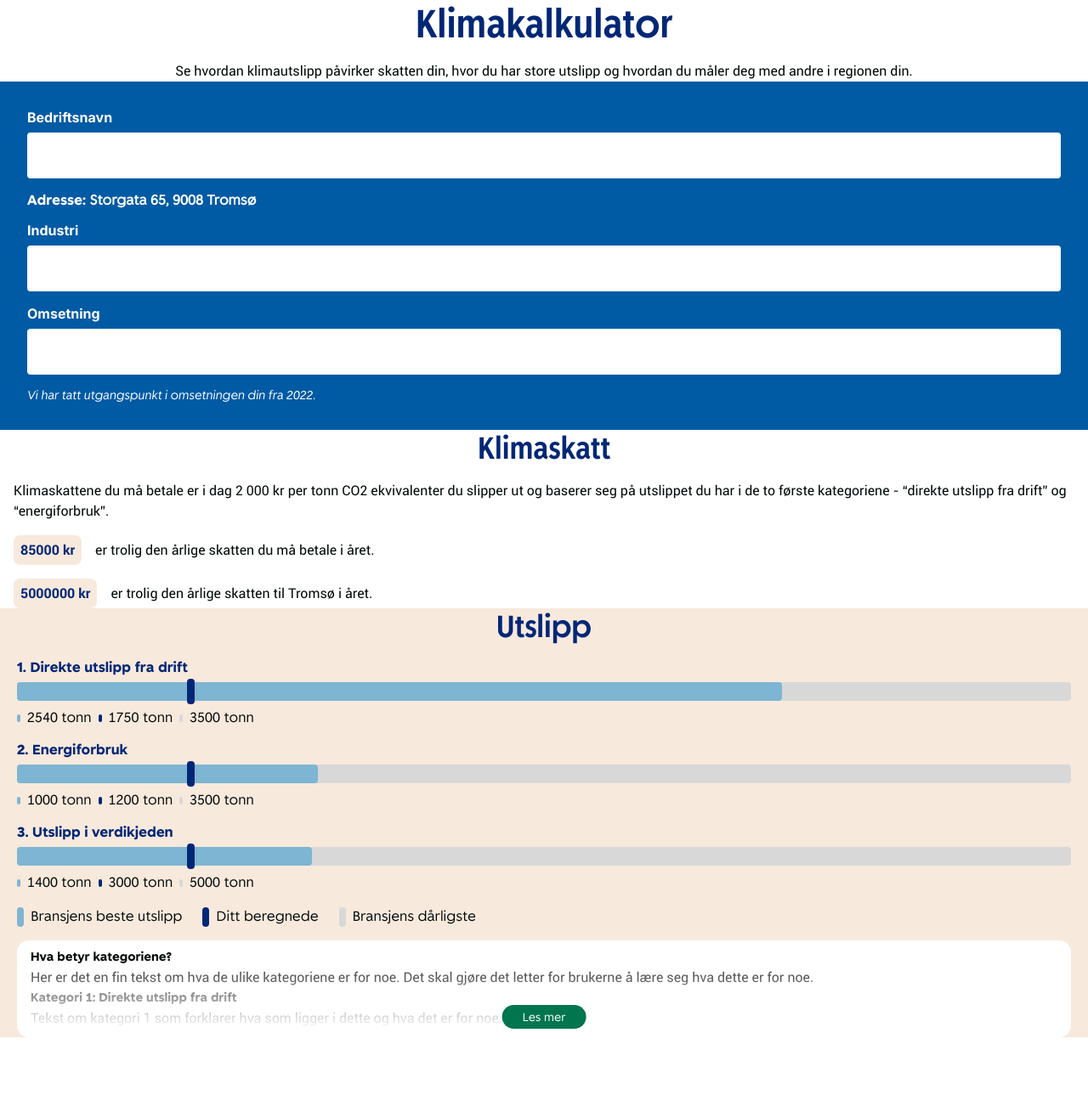
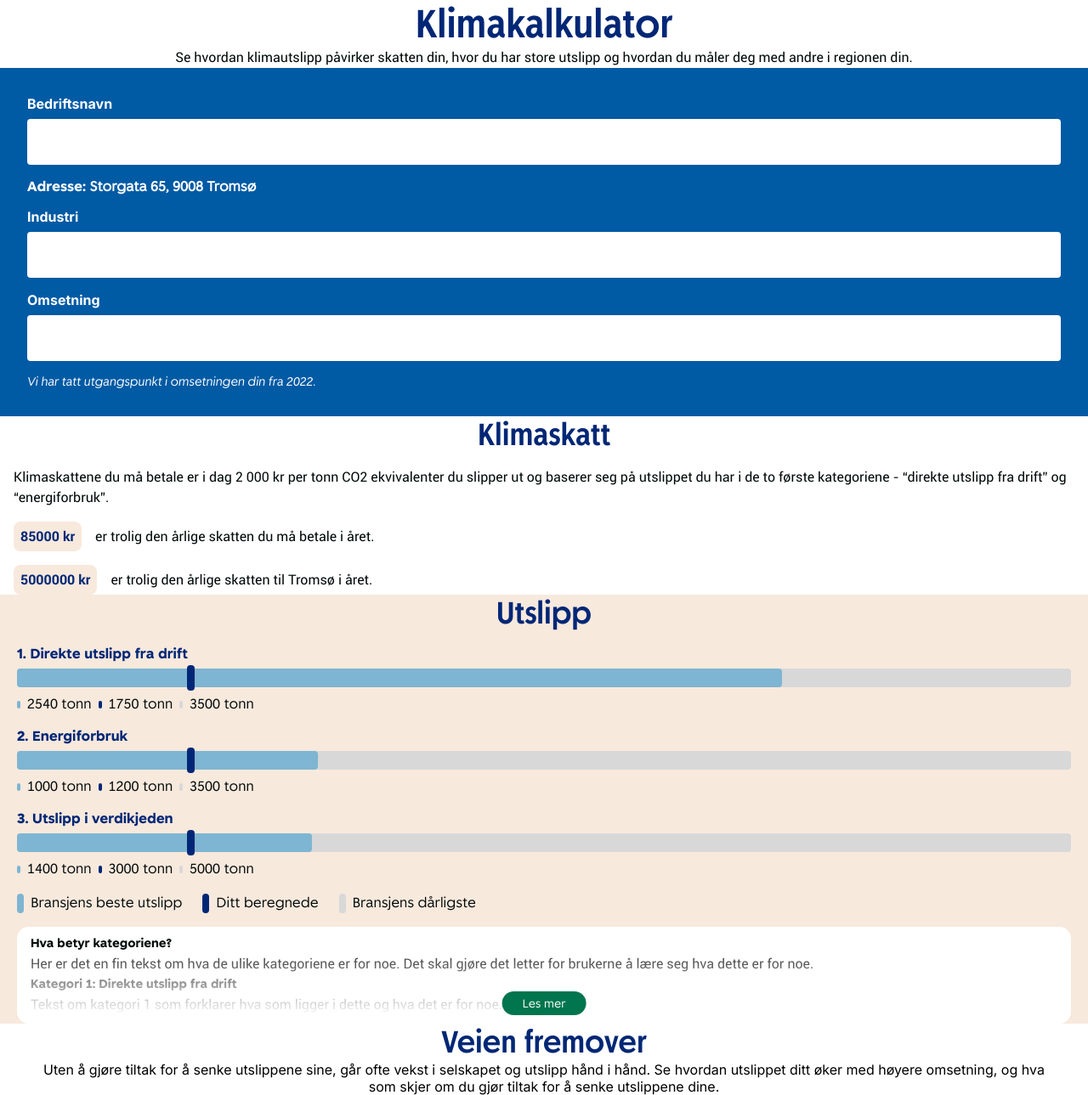
Before and after one commit to TrymVei/Samfunnsloftet, a Next.js app: page / in a window 1280 px wide. Shown: the whole page at 85% size. Before the commit the page ends 1221 px from the top, so only its background shows below. Built offline with nearby package versions, Linux system fonts and the light colour scheme.

Commit message:
feat: center text component with new section

```diff
--- /dev/null
+++ b/src/app/components/centerText/CenterText.module.css
@@ -0,0 +1,5 @@
+.centerText {
+  text-align: center;
+  padding-left: 3rem;
+  padding-right: 3rem;
+}
--- /dev/null
+++ b/src/app/components/centerText/CenterText.tsx
@@ -0,0 +1,10 @@
+import React from "react";
+import style from "./CenterText.module.css";
+
+type CenterTextProps = {
+  children: React.ReactNode;
+};
+
+export default function CenterText({ children }: CenterTextProps) {
+  return <div className={style.centerText}>{children}</div>;
+}
--- a/src/app/components/hero/Hero.module.css
+++ b/src/app/components/hero/Hero.module.css
@@ -2,9 +2,4 @@
   display: flex;
   flex-direction: column;
   gap: 1rem;
-
-  text-align: center;
-
-  padding-left: 3rem;
-  padding-right: 3rem;
 }
--- a/src/app/components/hero/Hero.tsx
+++ b/src/app/components/hero/Hero.tsx
@@ -1,14 +1,14 @@
 import React from "react";
-import style from "./Hero.module.css";
+import CenterText from "../centerText/CenterText";
 
 export default function Hero() {
   return (
-    <div className={style.hero}>
+    <CenterText>
       <h1>Klimakalkulator</h1>
       <p>
         Se hvordan klimautslipp påvirker skatten din, hvor du har store utslipp
         og hvordan du måler deg med andre i regionen din.
       </p>
-    </div>
+    </CenterText>
   );
 }
--- a/src/app/page.tsx
+++ b/src/app/page.tsx
@@ -1,7 +1,8 @@
-import ClimateTax from "./components/climateTax/ClimateTax";
-import Emissions from "./components/emissions/Emissions";
-import CompanyInfoForm from "./components/forms/CompanyInfoForm";
-import Hero from "./components/hero/Hero";
+import CenterText from './components/centerText/CenterText';
+import ClimateTax from './components/climateTax/ClimateTax';
+import Emissions from './components/emissions/Emissions';
+import CompanyInfoForm from './components/forms/CompanyInfoForm';
+import Hero from './components/hero/Hero';
 
 export default function Home() {
   return (
@@ -11,6 +12,13 @@ export default function Home() {
         <CompanyInfoForm />
         <ClimateTax />
         <Emissions />
+        <CenterText>
+          <h2>Veien fremover</h2>
+          Uten å gjøre tiltak for å senke utslippene sine, går ofte vekst i
+          selskapet og utslipp hånd i hånd. Se hvordan utslippet ditt øker med
+          høyere omsetning, og hva som skjer om du gjør tiltak for å senke
+          utslippene dine.
+        </CenterText>
       </div>
     </main>
   );
```
